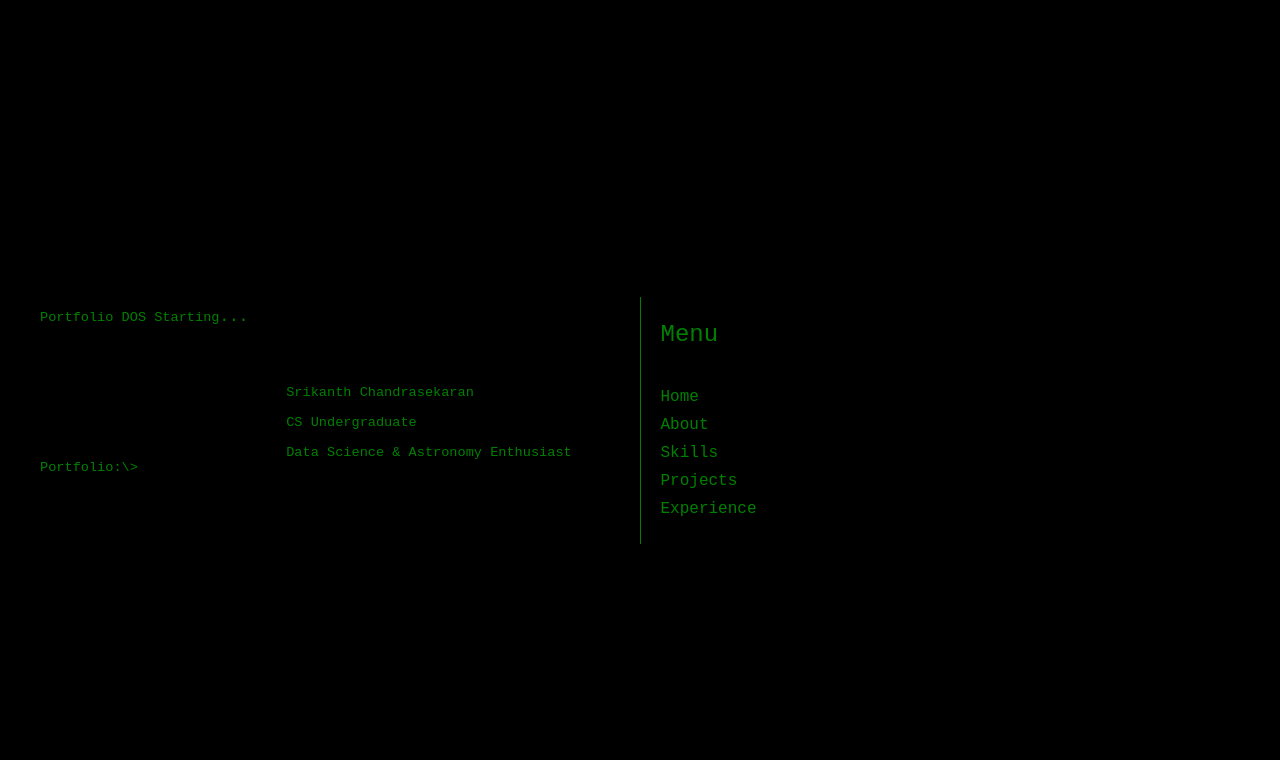
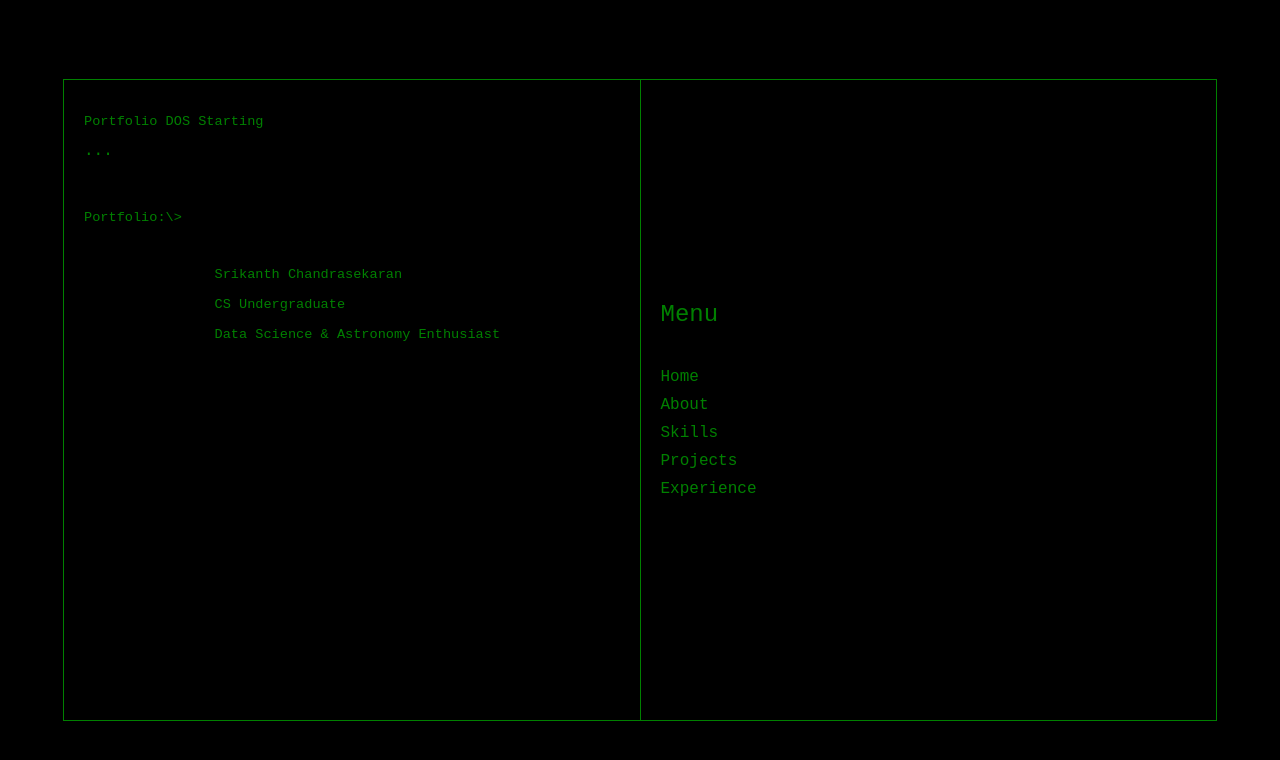
Before and after one commit to csrikanth05/csrikanth05.github.io, a plain HTML site: page index.html in a window 1280 px wide. Drawn offline with Linux system fonts and the light colour scheme.

Commit message:
Two panel edit

```diff
--- a/index.html
+++ b/index.html
@@ -7,8 +7,9 @@
     <title>Srikanth's Portfolio</title>
 </head>
 <body>
-    <div class="wrapper">
-        <div class="left-panel">
+    <div class="container">
+        <!-- Left terminal panel -->
+        <div class="terminal-panel">
             <p class="typed-text" id="boot-text">Portfolio DOS Starting</p><span class="typed-dots" id="dots">...</span>
             <br><br>
             <p class="typed-text" id="prompt-text">Portfolio:\><span class="cursor" id="cursor">_</span></p>
@@ -18,7 +19,9 @@
                 Data Science & Astronomy Enthusiast
             </p>
         </div>
-        <div class="right-panel">
+
+        <!-- Right menu panel -->
+        <div class="menu-panel">
             <p class="menu-title">Menu</p>
             <ul class="menu">
                 <li><a href="#home">Home</a></li>
--- a/style.css
+++ b/style.css
@@ -4,31 +4,36 @@ body {
     color: green;
     font-family: 'Courier New', monospace;
     margin: 0;
-    padding: 20px;
+    padding: 0;
+    height: 100vh;
     display: flex;
     justify-content: center;
     align-items: center;
-    height: 100vh;
 }
 
-/* Wrapper to hold both panels */
-.wrapper {
+/* Container to hold both panels */
+.container {
     display: flex;
-    width: 100%;
+    width: 90%;
     max-width: 1200px;
+    height: 80vh; /* Full screen height for terminal effect */
+    border: 1px solid green;
 }
 
-/* Left terminal panel */
-.left-panel {
-    width: 50%;
-    padding-right: 20px;
-    border-right: 1px solid green;
+/* Terminal panel (left side) */
+.terminal-panel {
+    width: 50%; /* Half width for the left panel */
+    padding: 20px;
+    border-right: 1px solid green; /* Divide the screen */
+    display: flex;
+    flex-direction: column;
+    justify-content: flex-start;
 }
 
 .typed-text {
     white-space: pre; /* To preserve spacing */
-    display: inline-block; /* Allow typed effect */
-    opacity: 0; /* Start hidden */
+    display: inline-block;
+    opacity: 0; /* Start hidden for typed effect */
     font-size: 0.85em; /* Reduced font size */
     text-align: left;
 }
@@ -46,19 +51,19 @@ body {
     }
 }
 
-/* Right panel with menu */
-.right-panel {
-    width: 50%;
-    padding-left: 20px;
+/* Menu panel (right side) */
+.menu-panel {
+    width: 50%; /* Half width for the right panel */
+    padding: 20px;
     display: flex;
     flex-direction: column;
     justify-content: center;
+    align-items: flex-start;
 }
 
 .menu-title {
     font-size: 1.5em;
     color: green;
-    text-align: left;
 }
 
 .menu {
@@ -76,7 +81,6 @@ body {
     text-decoration: none;
 }
 
-/* Menu hover effect */
 .menu li a:hover {
     text-decoration: underline;
 }
```
